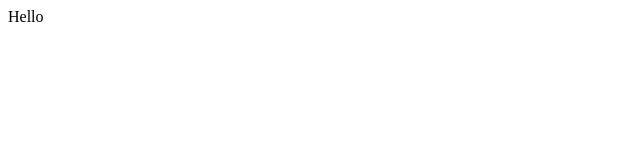
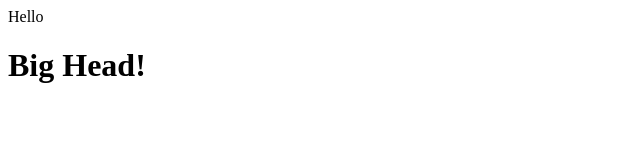
Before and after one commit to ahmed-marzook/notes-js, a website: page index.html in a window 1280 px wide. Shown: the whole page, without its empty margins (0-640 px from the left). Drawn offline with Linux system fonts and the light colour scheme.

Commit message:
testing onload function

```diff
--- a/index.html
+++ b/index.html
@@ -6,10 +6,21 @@
 <script src="lib/note-list-view.js"></script>
 <script src="spec/note-list-view_spec.js"></script>
 <html>
-  <head>
-    <title>Notes App</title>
-  </head>
-  <body>
-    <div id="app">Hello</div>
-  </body>
+<head>
+  <script>
+  // run this function when the document is loaded
+  window.onload = function() {
+
+    // create a couple of elements in an otherwise empty HTML page
+    var heading = document.createElement("h1");
+    var heading_text = document.createTextNode("Big Head!");
+    heading.appendChild(heading_text);
+    document.body.appendChild(heading);
+  }
+  </script>
+</head>
+<title>Notes App</title>
+<body>
+  <div id="app">Hello</div>
+</body>
 </html>
```
